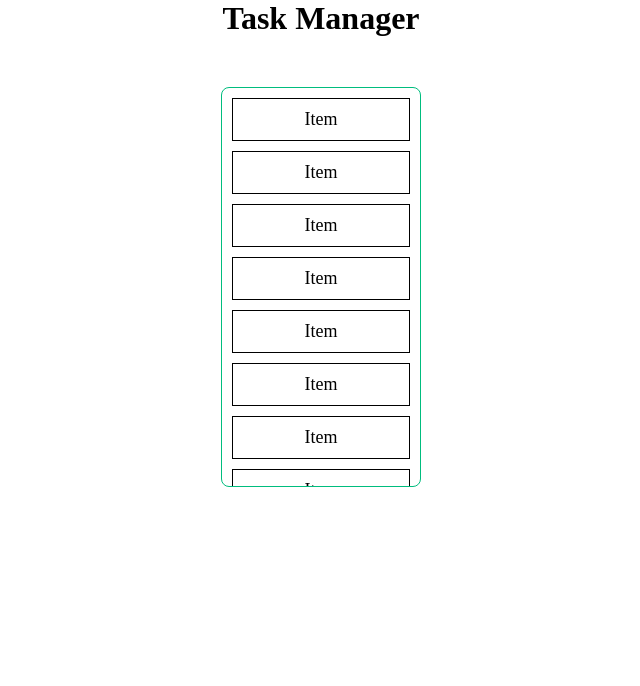
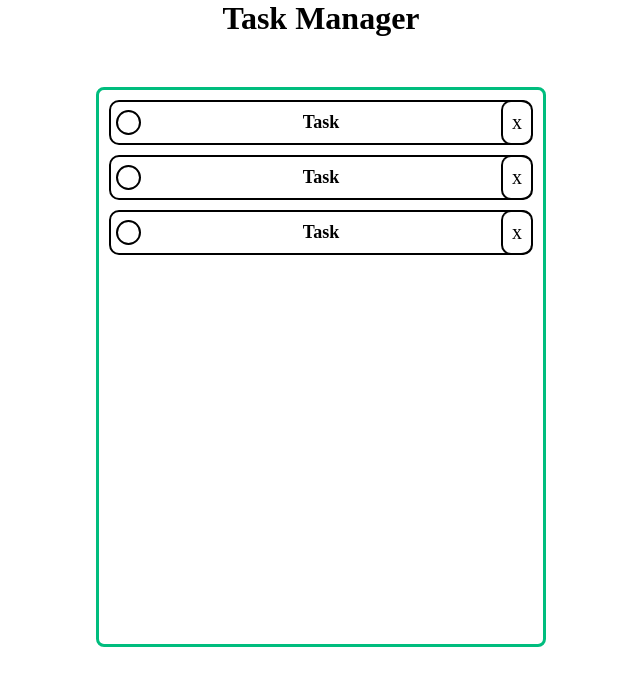
Before and after one commit to Encador/task-manager, a Vue app: page / in a window 1280 px wide. Shown: the top 686 px of the page, without its empty margins (319-959 px from the left). Built offline with nearby package versions, Linux system fonts and the light colour scheme; the HTML template or start-up script is replaced by a standard one.

Commit message:
feat: add task control buttons

```diff
--- a/src/components/Manager.vue
+++ b/src/components/Manager.vue
@@ -2,7 +2,7 @@
 import Task from "@/components/Task.vue";
 import {ref} from "vue";
 
-const count = ref<number>(10)
+const count = ref<number>(3)
 
 </script>
 
@@ -20,10 +20,13 @@ const count = ref<number>(10)
   padding: 0;
   margin: 50px 0 0;
   border-radius: 8px;
-  border: #00bd7e solid 1px;
-  max-width: 500px;
-  min-width: 200px;
-  height: 50vh;
+  border: #00bd7e solid 3px;
+  max-width: 450px;
+  min-width: 300px;
+  max-height: 600px;
+  min-height: 300px;
+  width: 40vw;
+  height: 70vh;
   overflow-y: auto;
 }
 .task-list::-webkit-scrollbar {
--- a/src/components/Task.vue
+++ b/src/components/Task.vue
@@ -1,20 +1,77 @@
 <script setup lang="ts">
+
+import {ref} from "vue";
+
+const completed = ref<boolean>(false)
+
+function handleCheck():void{
+  completed.value = !completed.value;
+  console.log("task checked")
+}
 
 </script>
 
 <template>
-  <li>Item</li>
+  <li>
+    <span id="checkbox" :class="{checked: completed}" @click="handleCheck"></span>
+    <span id="text" :class="{strikethrough: completed}">Task</span>
+    <span id="remove">x</span>
+  </li>
 </template>
 
 <style scoped>
+* {
+  -webkit-touch-callout: none;
+  user-select: none;
+  -webkit-user-select: none;
+  -moz-user-select: none;
+  -ms-user-select: none;
+}
+
+
 li {
-  padding: 10px;
   font-size: 18px;
-  text-align: center;
-  border: black solid 1px;
+  border: black solid 2px;
   margin: 10px;
+  border-radius: 10px;
+  user-select: none;
+  display: flex;
+  justify-content: space-between;
+  align-items: center;
+  height: 45px;
+  padding-left: 5px;
 }
-li:hover{
+
+#text{
+  font-weight: bold;
+}
+.strikethrough {
+  text-decoration: line-through;
+}
+#checkbox{
+  border: black solid 2px;
+  border-radius: 50%;
+  width: 25px;
+  height: 25px;
   cursor: pointer;
 }
+.checked{
+  background-color: #FF000099;
+}
+#remove{
+  border: black solid 2px;
+  border-right: none;
+  width: 30px;
+  height: 110%;
+  border-radius: 10px;
+  display: flex;
+  align-items: center;
+  justify-content: center;
+  font-size: 20px;
+  padding: 0;
+}
+#remove:hover{
+  cursor: pointer;
+  background-color: #FF000099;
+}
 </style>
```
